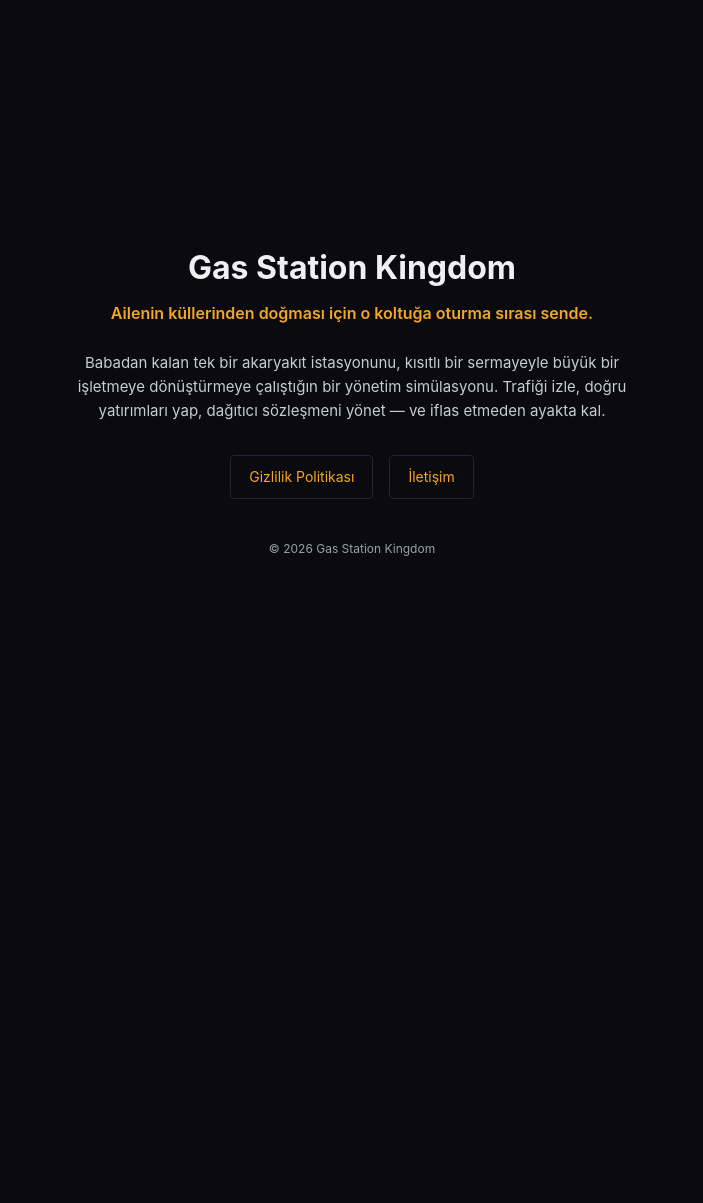
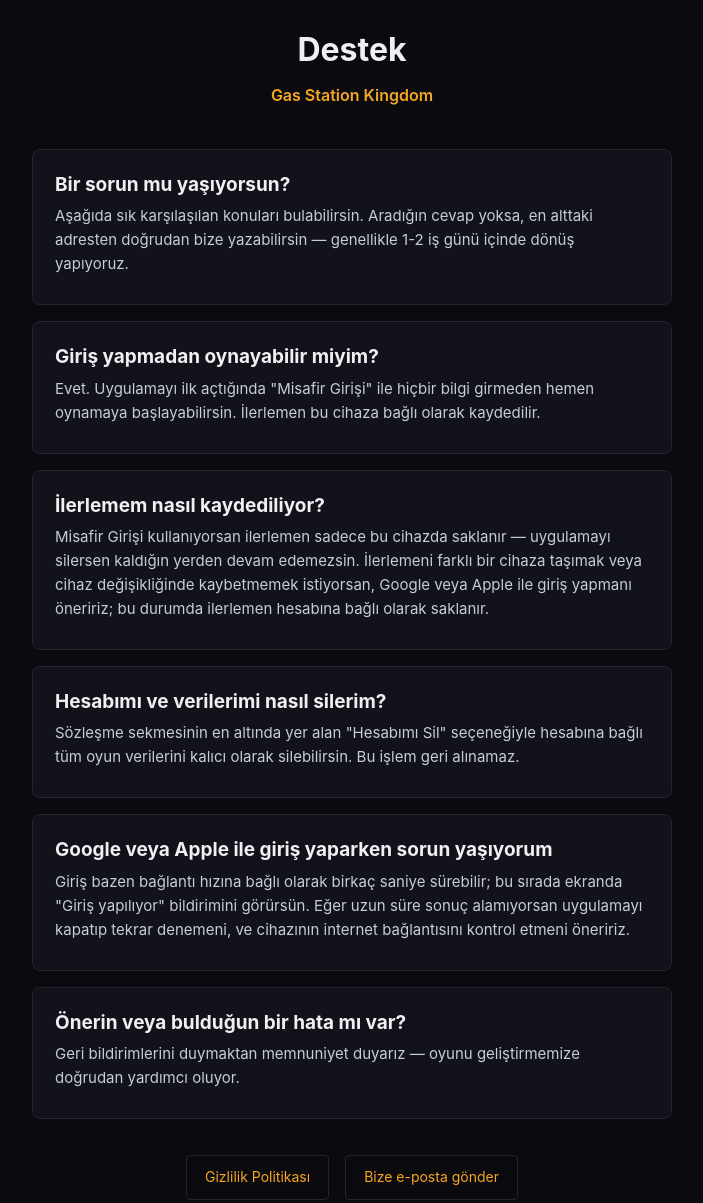
Before and after one commit to ekingunindi1-web/gas-station-kingdom-app, a website: page index.html in a window 1280 px wide. Shown: the top 1203 px of the page, without its empty margins (288-991 px from the left). Before the commit the page ends 800 px from the top, so only its background shows below. Drawn offline with Linux system fonts and the light colour scheme.

Commit message:
Add files via upload

```diff
--- a/index.html
+++ b/index.html
@@ -3,7 +3,7 @@
 <head>
 <meta charset="utf-8">
 <meta name="viewport" content="width=device-width,initial-scale=1">
-<title>Gas Station Kingdom</title>
+<title>Destek — Gas Station Kingdom</title>
 <style>
   :root{
     --asfalt:#0a0a0f; --asfalt2:#12121a; --cizgi:#242433;
@@ -13,29 +13,74 @@
   body{margin:0;background:var(--asfalt);color:var(--tebesir);
     font-family:-apple-system,BlinkMacSystemFont,"Segoe UI",Roboto,sans-serif;
     line-height:1.6;-webkit-font-smoothing:antialiased;
-    display:flex;align-items:center;justify-content:center;min-height:100vh;padding:24px}
-  .kabuk{max-width:560px;text-align:center}
+    padding:24px;min-height:100vh}
+  .kabuk{max-width:640px;margin:0 auto}
+  header{text-align:center;margin-bottom:40px}
   h1{font-size:32px;margin:0 0 8px;color:var(--tebesir)}
-  .alt{color:var(--amber);font-size:16px;margin:0 0 24px;font-weight:600}
-  p{color:var(--beton);font-size:15px}
-  .baglantilar{margin-top:32px;display:flex;gap:16px;justify-content:center;flex-wrap:wrap}
+  .alt{color:var(--amber);font-size:16px;margin:0;font-weight:600}
+  h2{font-size:19px;color:var(--tebesir);margin:0 0 4px}
+  p{color:var(--beton);font-size:15px;margin:0 0 8px}
+  .kart{background:var(--asfalt2);border:1px solid var(--cizgi);border-radius:8px;
+    padding:20px 22px;margin-bottom:16px}
+  .baglantilar{margin-top:36px;display:flex;gap:16px;justify-content:center;flex-wrap:wrap}
   a{color:var(--amber);text-decoration:none;font-size:14px;border:1px solid var(--cizgi);
     padding:10px 18px;border-radius:4px}
   a:hover{border-color:var(--amber)}
-  footer{margin-top:40px;color:var(--sonuk);font-size:12px}
+  a.metin-linki{border:0;padding:0;text-decoration:underline}
+  footer{margin-top:40px;color:var(--sonuk);font-size:12px;text-align:center}
 </style>
 </head>
 <body>
   <div class="kabuk">
-    <h1>Gas Station Kingdom</h1>
-    <div class="alt">Ailenin küllerinden doğması için o koltuğa oturma sırası sende.</div>
-    <p>Babadan kalan tek bir akaryakıt istasyonunu, kısıtlı bir sermayeyle büyük bir işletmeye
-    dönüştürmeye çalıştığın bir yönetim simülasyonu. Trafiği izle, doğru yatırımları yap,
-    dağıtıcı sözleşmeni yönet — ve iflas etmeden ayakta kal.</p>
+    <header>
+      <h1>Destek</h1>
+      <div class="alt">Gas Station Kingdom</div>
+    </header>
+
+    <div class="kart">
+      <h2>Bir sorun mu yaşıyorsun?</h2>
+      <p>Aşağıda sık karşılaşılan konuları bulabilirsin. Aradığın cevap yoksa, en alttaki
+      adresten doğrudan bize yazabilirsin — genellikle 1-2 iş günü içinde dönüş yapıyoruz.</p>
+    </div>
+
+    <div class="kart">
+      <h2>Giriş yapmadan oynayabilir miyim?</h2>
+      <p>Evet. Uygulamayı ilk açtığında "Misafir Girişi" ile hiçbir bilgi girmeden hemen
+      oynamaya başlayabilirsin. İlerlemen bu cihaza bağlı olarak kaydedilir.</p>
+    </div>
+
+    <div class="kart">
+      <h2>İlerlemem nasıl kaydediliyor?</h2>
+      <p>Misafir Girişi kullanıyorsan ilerlemen sadece bu cihazda saklanır — uygulamayı
+      silersen kaldığın yerden devam edemezsin. İlerlemeni farklı bir cihaza taşımak veya
+      cihaz değişikliğinde kaybetmemek istiyorsan, Google veya Apple ile giriş yapmanı
+      öneririz; bu durumda ilerlemen hesabına bağlı olarak saklanır.</p>
+    </div>
+
+    <div class="kart">
+      <h2>Hesabımı ve verilerimi nasıl silerim?</h2>
+      <p>Sözleşme sekmesinin en altında yer alan "Hesabımı Sil" seçeneğiyle hesabına bağlı
+      tüm oyun verilerini kalıcı olarak silebilirsin. Bu işlem geri alınamaz.</p>
+    </div>
+
+    <div class="kart">
+      <h2>Google veya Apple ile giriş yaparken sorun yaşıyorum</h2>
+      <p>Giriş bazen bağlantı hızına bağlı olarak birkaç saniye sürebilir; bu sırada ekranda
+      "Giriş yapılıyor" bildirimini görürsün. Eğer uzun süre sonuç alamıyorsan uygulamayı
+      kapatıp tekrar denemeni, ve cihazının internet bağlantısını kontrol etmeni öneririz.</p>
+    </div>
+
+    <div class="kart">
+      <h2>Önerin veya bulduğun bir hata mı var?</h2>
+      <p>Geri bildirimlerini duymaktan memnuniyet duyarız — oyunu geliştirmemize doğrudan
+      yardımcı oluyor.</p>
+    </div>
+
     <div class="baglantilar">
       <a href="./privacy.html">Gizlilik Politikası</a>
-      <a href="mailto:vivvi0808@gmail.com">İletişim</a>
+      <a href="mailto:vivvi0808@gmail.com">Bize e-posta gönder</a>
     </div>
+
     <footer>© 2026 Gas Station Kingdom</footer>
   </div>
 </body>
```
